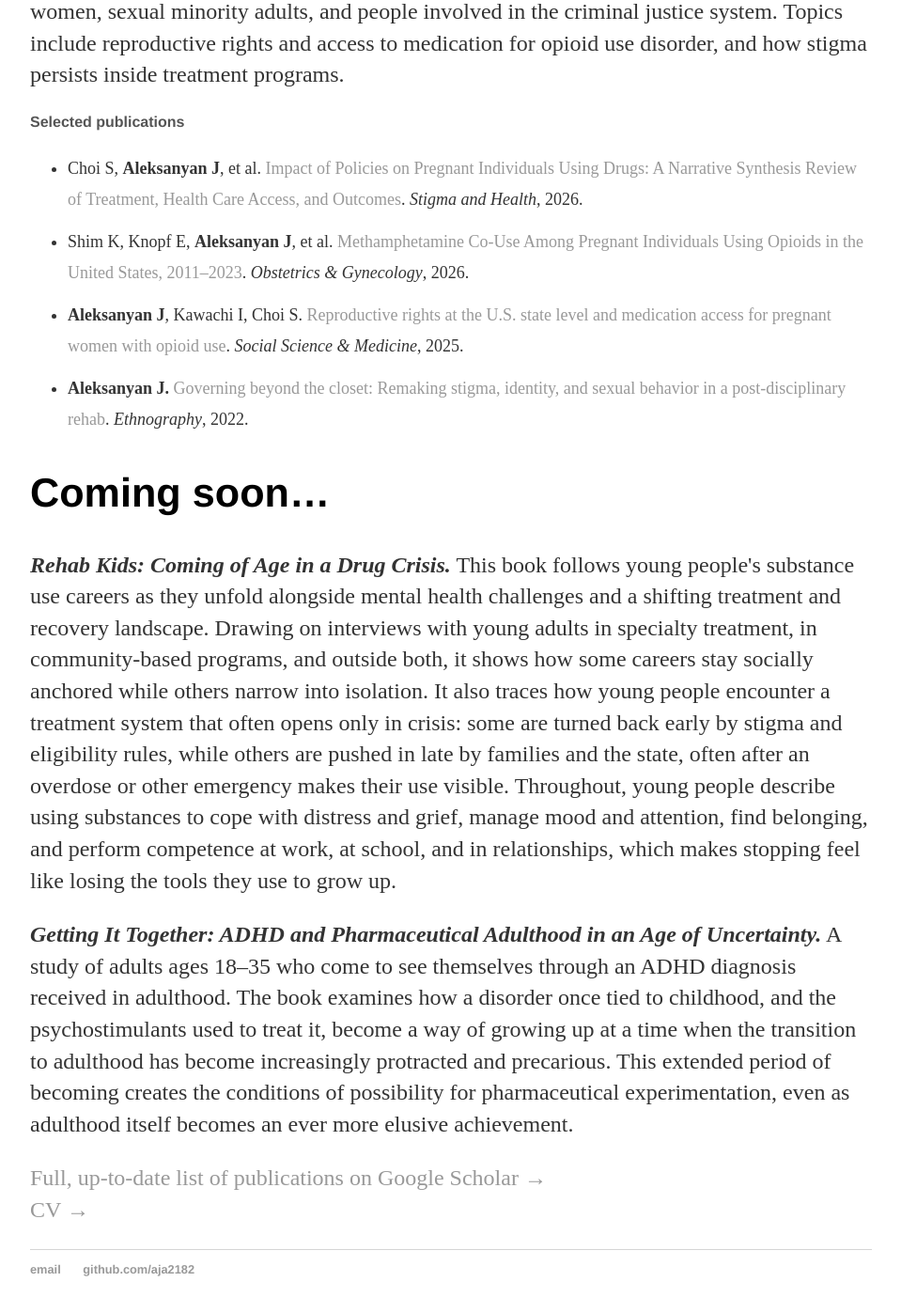
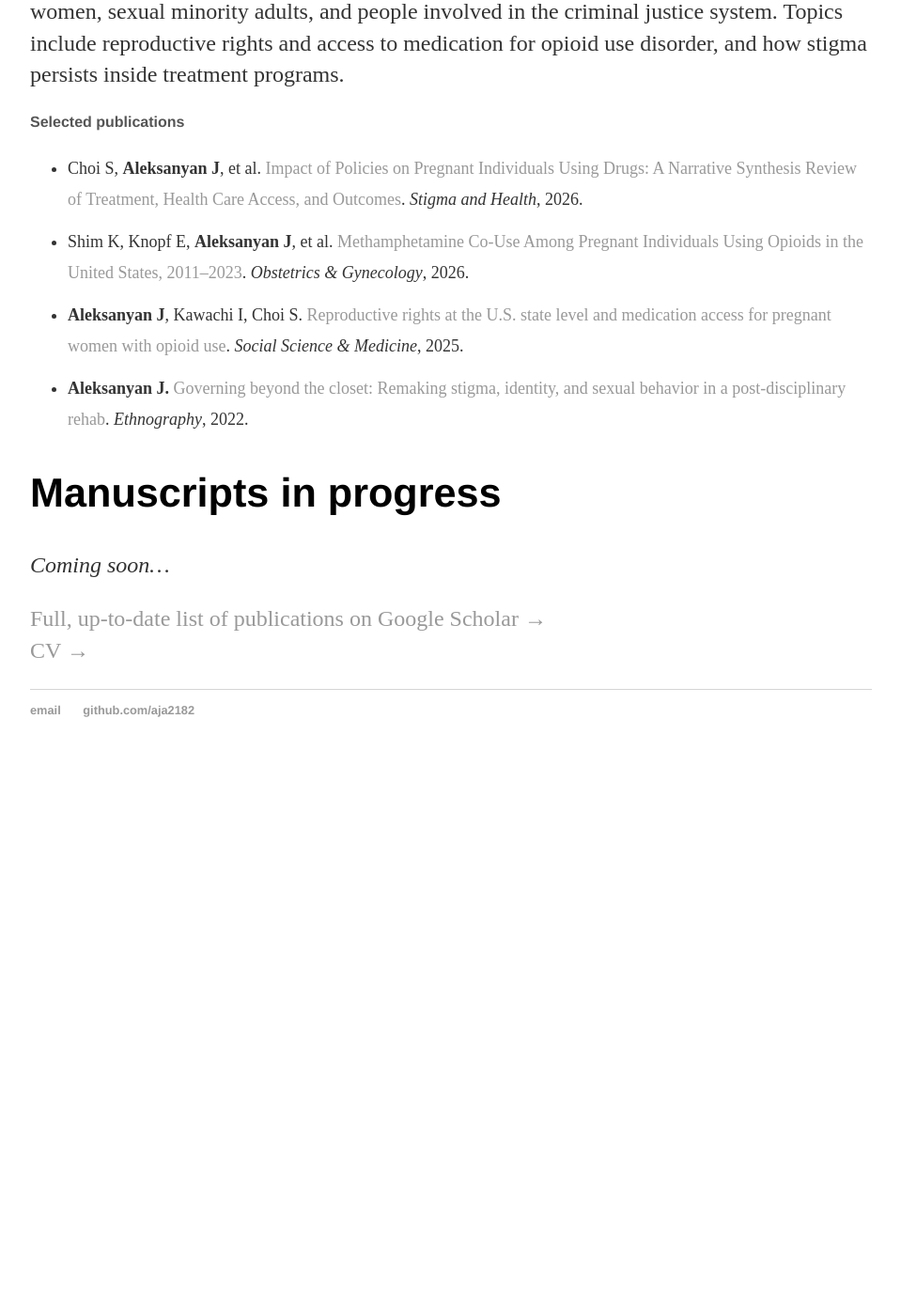
Before and after one commit to aja2182/aja2182.github.io, a Jekyll site: the page built from projects/index.html, in a window 1280 px wide and 1400 px high, scrolled down 1426 px. Shown: the top 1397 px of the window at 94% size, without its empty margins (160-1119 px from the left). Built offline with Jekyll 4.4.1, drawn with Linux system fonts in a browser that asks for light colours; after the commit the page ends 2231 px from its top, so only the background shows below that.

Commit message:
Remove book descriptions; show coming soon
Co-Authored-By: Claude Opus 5.5 <noreply@anthropic.com>
Claude-Session: https://claude.ai/code/session_01UBGUuVKp8RBC6Hia74W8jU

```diff
--- a/projects/index.html
+++ b/projects/index.html
@@ -30,9 +30,8 @@ description: Research by Josh Aleksanyan on young adults in substance use treatm
 <li><b>Aleksanyan J.</b> <a href="https://doi.org/10.1177/1466138120923702">Governing beyond the closet: Remaking stigma, identity, and sexual behavior in a post-disciplinary rehab</a>. <i>Ethnography</i>, 2022.</li>
 </ul>
 
-<h2>Coming soon&hellip;</h2>
-<p><b><i>Rehab Kids: Coming of Age in a Drug Crisis.</i></b> This book follows young people's substance use careers as they unfold alongside mental health challenges and a shifting treatment and recovery landscape. Drawing on interviews with young adults in specialty treatment, in community-based programs, and outside both, it shows how some careers stay socially anchored while others narrow into isolation. It also traces how young people encounter a treatment system that often opens only in crisis: some are turned back early by stigma and eligibility rules, while others are pushed in late by families and the state, often after an overdose or other emergency makes their use visible. Throughout, young people describe using substances to cope with distress and grief, manage mood and attention, find belonging, and perform competence at work, at school, and in relationships, which makes stopping feel like losing the tools they use to grow up.</p>
-<p><b><i>Getting It Together: ADHD and Pharmaceutical Adulthood in an Age of Uncertainty.</i></b> A study of adults ages 18&ndash;35 who come to see themselves through an ADHD diagnosis received in adulthood. The book examines how a disorder once tied to childhood, and the psychostimulants used to treat it, become a way of growing up at a time when the transition to adulthood has become increasingly protracted and precarious. This extended period of becoming creates the conditions of possibility for pharmaceutical experimentation, even as adulthood itself becomes an ever more elusive achievement.</p>
+<h2>Manuscripts in progress</h2>
+<p><i>Coming soon&hellip;</i></p>
 
 <p><a href="https://scholar.google.com/citations?user=VVDsjfIAAAAJ&amp;hl=en&amp;view_op=list_works&amp;sortby=pubdate">Full, up-to-date list of publications on Google Scholar &rarr;</a><br>
 <a href="/cv">CV &rarr;</a></p>
```
